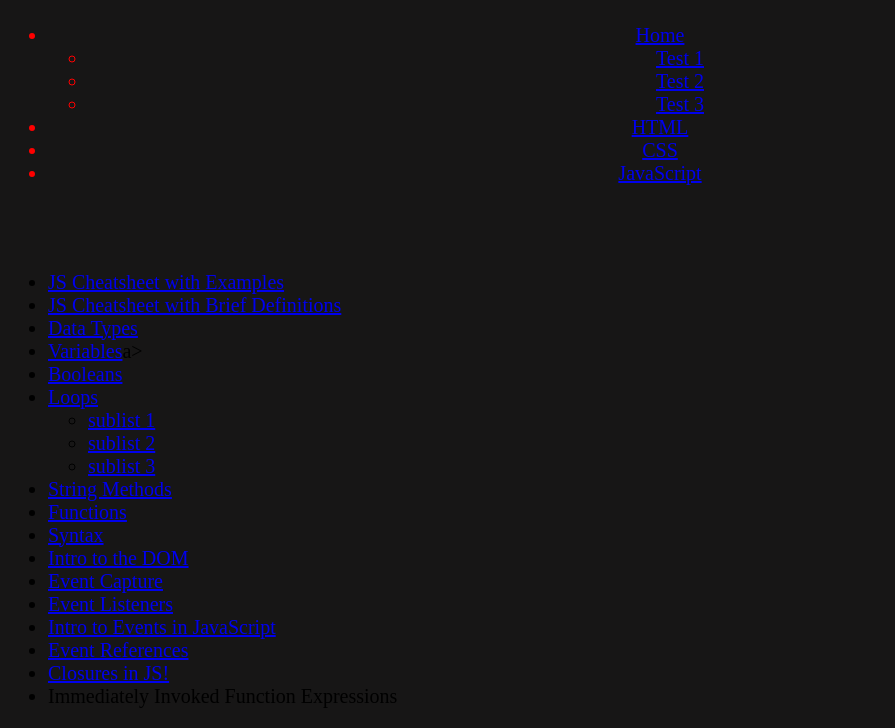
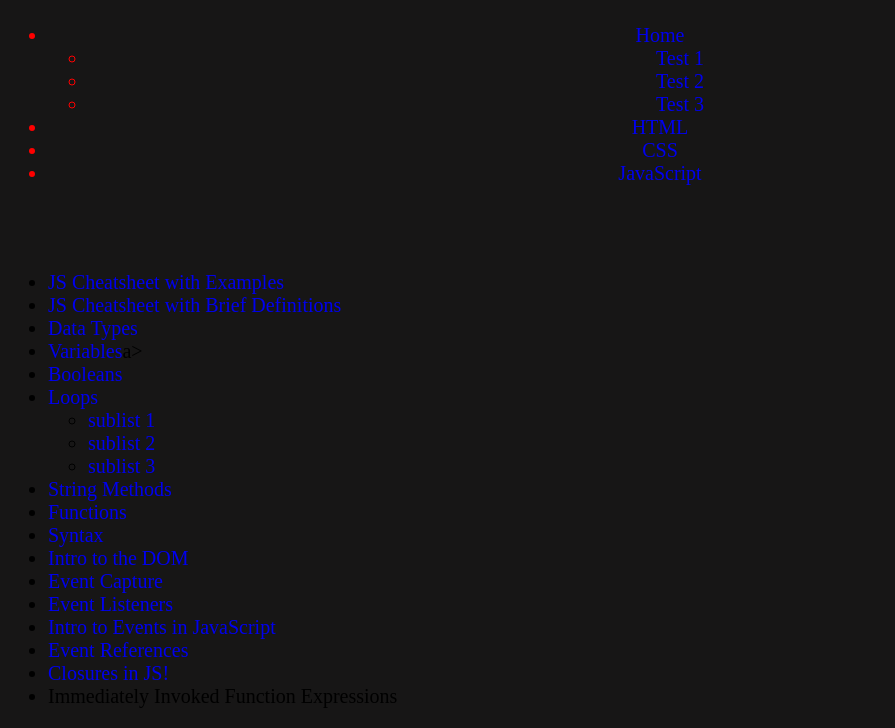
Before and after one commit to mljc111/FrontEndDevelopmentResources, a plain HTML site: page action.html in a window 1280 px wide. Shown: the part 77-805 px from the top of the page, without its empty margins (0-895 px from the left). Drawn offline with Linux system fonts and the light colour scheme.

Commit message:
Update csstest.css

```diff
--- a/styles/csstest.css
+++ b/styles/csstest.css
@@ -10,14 +10,14 @@ header{
     color: red;
 }
 /*practice removing this
-header a{
+header*/
+a{
     text-decoration: none;
 }
 /* This removes the links' underlining*/
-/*nav{
+nav{
     list-style-type: none;
-    /*removes * from the list items
-}*/
+}
 
 nav.ul {
   	list-style: none;
@@ -62,7 +62,7 @@ nav.ul  li {
  nav.ul i a:hover {
 
   	color: #777;
-  /*	background:#ffffff; */
+  /**/	background:#ffffff;
   	padding: 2px;
   	outline: 0;
 
```
